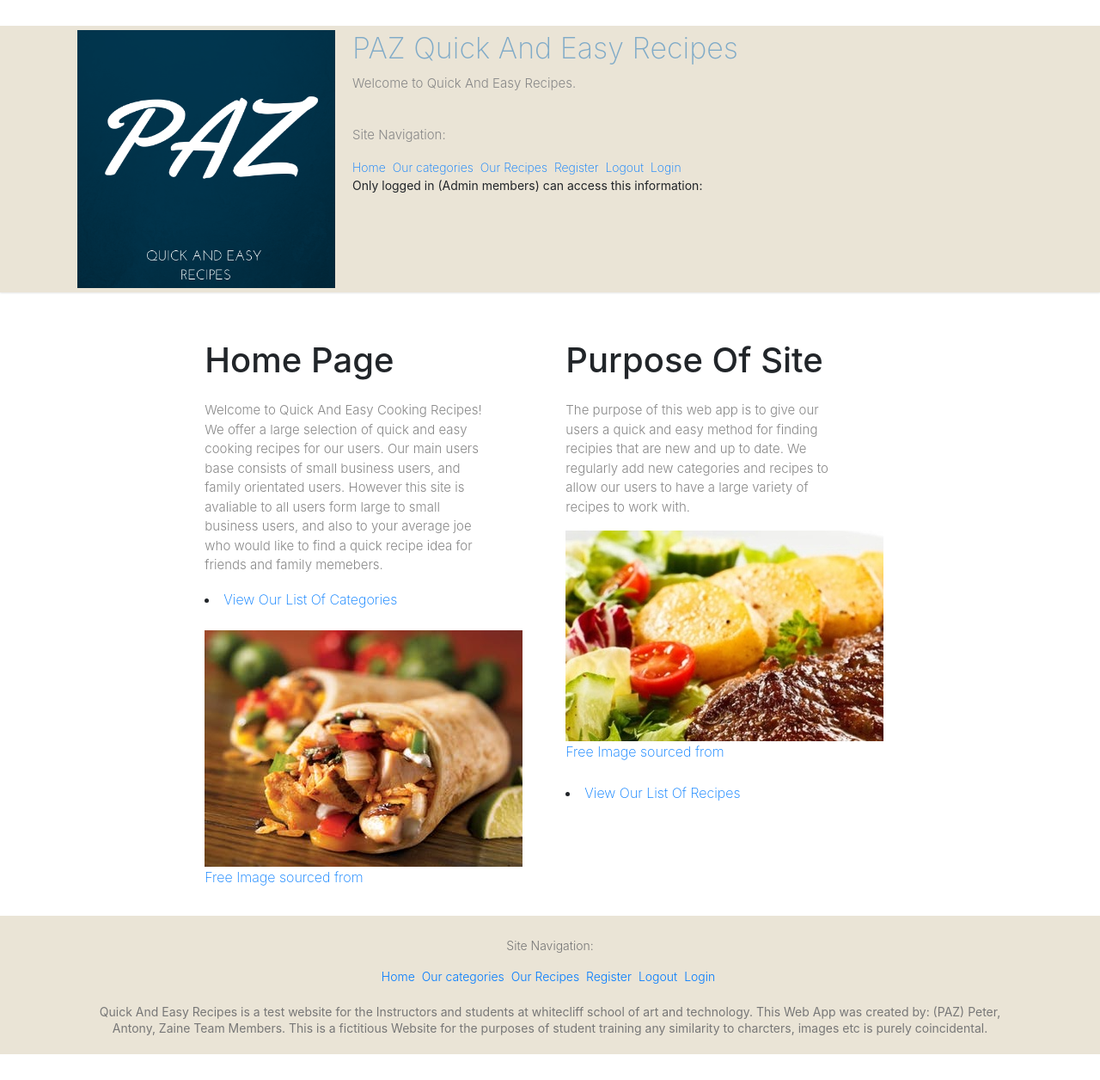
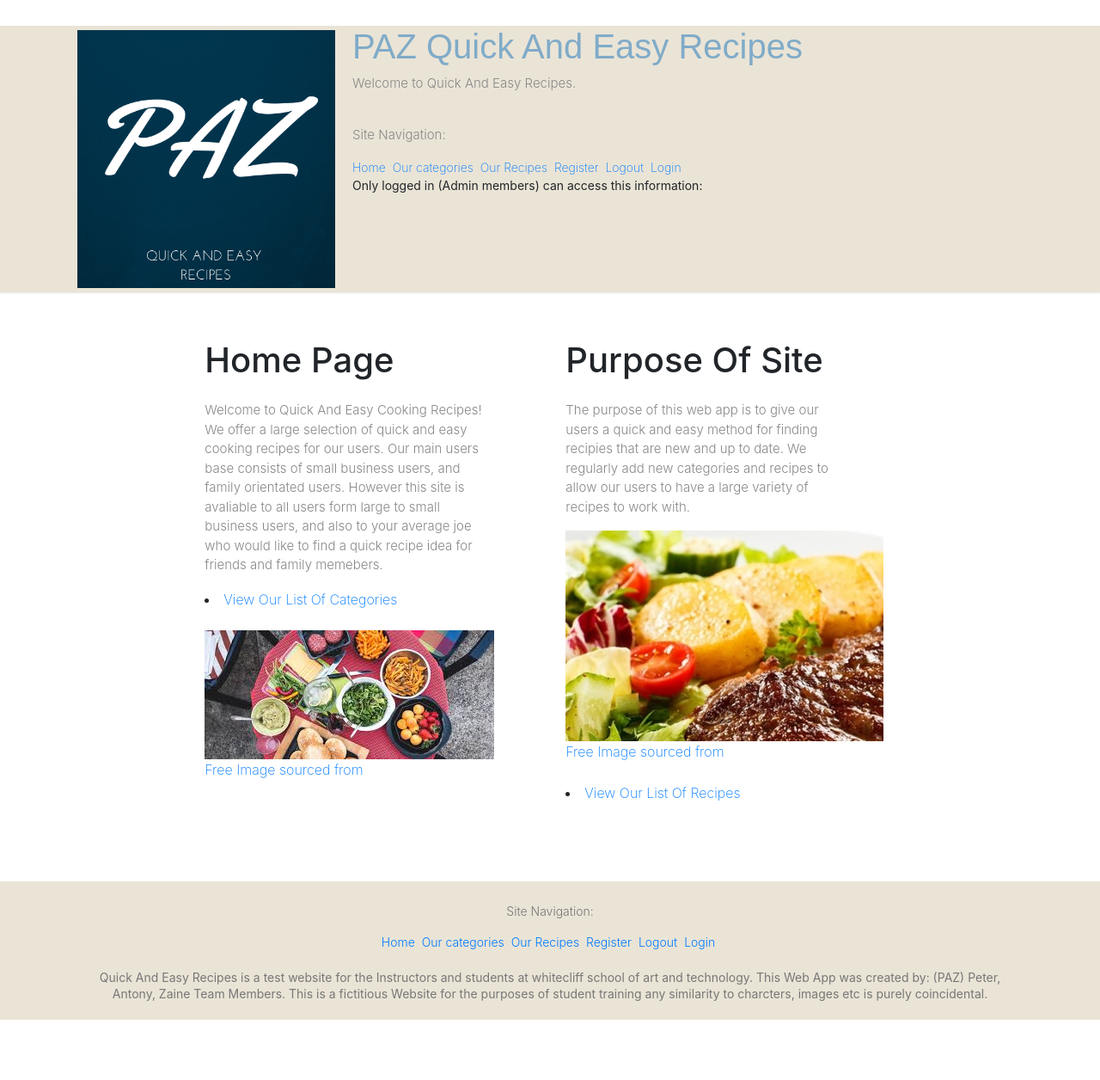
Before and after one commit to AntonyJones-92019124/Team-Project-Secure-Web-App-Team-Component-PAZ-, a Django app: page /home/ in a window 1280 px wide. Shown: the whole page at 86% size. After the commit the page ends 1186 px from the top, so only its background shows below. Run offline with Django 3.2, Linux system fonts and the light colour scheme; some libraries are stand-ins or nearby versions.

Commit message:
Initial Commit, Antony Jones

```diff
--- a/home/static/style_PAZ.css
+++ b/home/static/style_PAZ.css
@@ -35,15 +35,15 @@ Description: See style css layouts for Quick And EAsy Recipes (PAZ)
 	height: 500px;
 	padding: 10px;
 }
+.leftbox_div1_image {
+	width: 337px;
+	height: 150px;
+	background-image: url('images/Free-Food_image.png');
+}
 .rightbox_div2_image {
 	width: 370px;
 	height: 245px;
 	background-image: url('images/Home_DivBox1_Image.jpg');
-}
-.leftbox_div1_image {
-	width: 370px;
-	height: 275px;
-	background-image: url('images/left_div1box_image.jpg');
 }
 /* New rules if the window width is smaller than 1300px */
 @media screen and (max-width: 1300px)
@@ -55,7 +55,7 @@ Description: See style css layouts for Quick And EAsy Recipes (PAZ)
 	max-width: 350px;
 	height: 500px;
 	padding: 10px;
-	margin-bottom: 160px;
+	margin-bottom: 80px;
 }
 .rightbox_div2 {
 	margin-left: 20px;
@@ -76,7 +76,7 @@ Description: See style css layouts for Quick And EAsy Recipes (PAZ)
 	max-width: 300px;
 	height: 500px;
 	padding: 10px;
-	margin-bottom: 160px;
+	margin-bottom: 80px;
 }
 .rightbox_div2 {
 	margin: 0 auto;
--- a/home/static/style_downloaded.css
+++ b/home/static/style_downloaded.css
@@ -1302,7 +1302,8 @@ body.wide {
 }
 #site-title a {
 	color: #80abc8;
-	font-size: 34px;
+	font-size: 40px;
+	font-family: Brushstroke, fantasy;
 }
 #site-title a:hover {
 	color: #80abc8;
@@ -1363,7 +1364,7 @@ img.header-image {
 	}
 	#site-title a {
 		color: #80abc8;
-		font-size: 14px;
+		font-size: 30px;
 	}
 	#site-title a:hover {
 		color: #80abc8;
@@ -1424,7 +1425,7 @@ img.header-image {
 	}
 	#site-title a {
 		color: #80abc8;
-		font-size: 14px;
+		font-size: 20px;
 	}
 	#site-title a:hover {
 		color: #80abc8;
```
Also changed, not shown: home/static/images/Free-Food_image.png (added).
